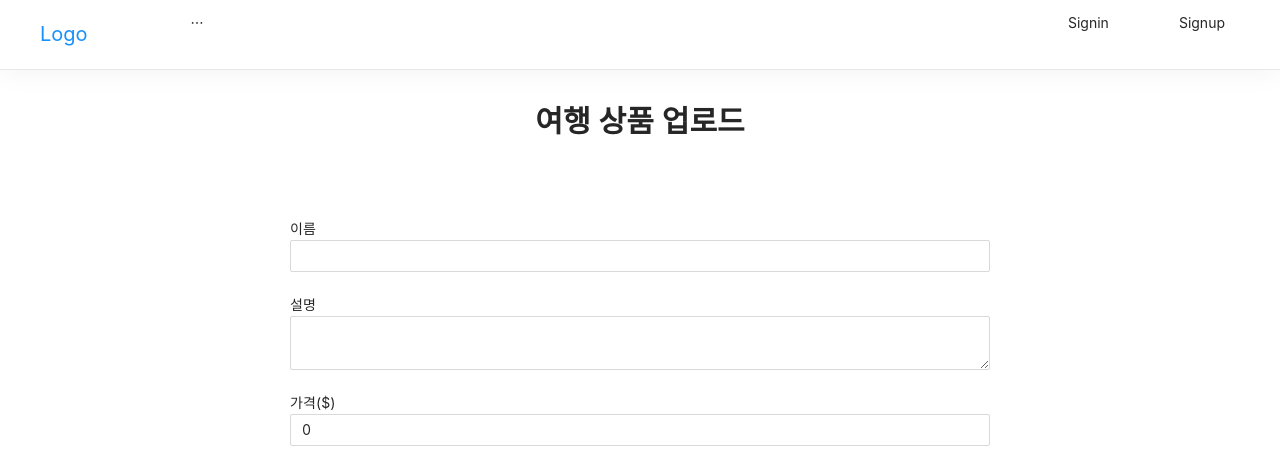
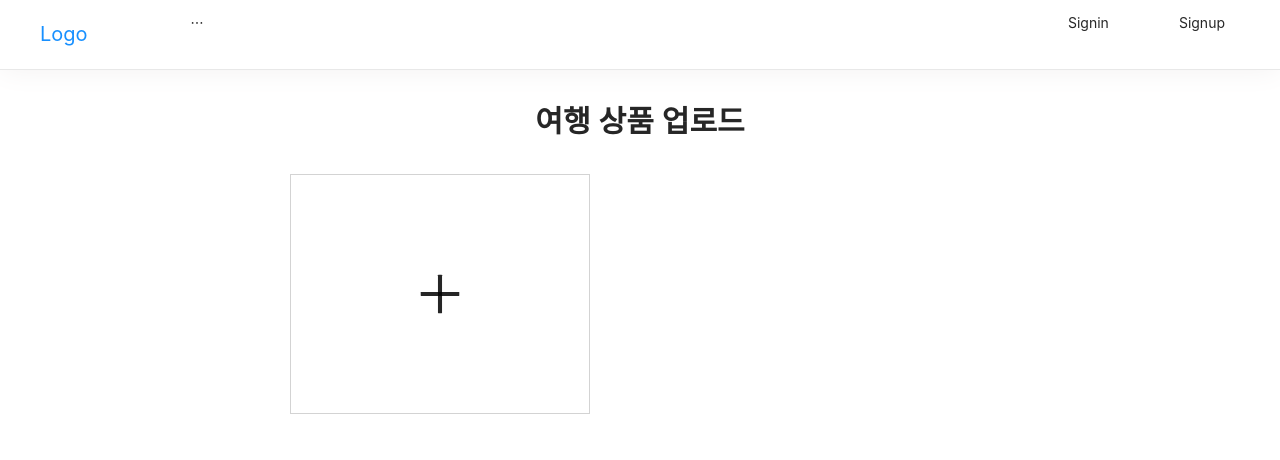
Before and after one commit to d0orHyeok/react-shopping, a React (Create React App) app in the folder client/: page /product/upload in a window 1280 px wide. Shown: the top 460 px of the page. Built offline with nearby package versions, Linux system fonts and the light colour scheme; no server answers.

Commit message:
Create: 파일 업로드를 위한 Dropzone 생성

```diff
--- a/client/package.json
+++ b/client/package.json
@@ -15,6 +15,7 @@
     "react": "^17.0.2",
     "react-app-polyfill": "^2.0.0",
     "react-dom": "^17.0.2",
+    "react-dropzone": "^11.4.2",
     "react-icons": "^4.3.1",
     "react-redux": "^7.2.6",
     "react-router-dom": "^6.0.2",
--- /dev/null
+++ b/client/src/components/utils/FileUpload.js
@@ -0,0 +1,32 @@
+import React from 'react';
+import Dropzone from 'react-dropzone';
+import { PlusOutlined } from '@ant-design/icons';
+
+function FileUpload() {
+  return (
+    <div style={{ display: 'flex', justifyContent: 'space-between' }}>
+      <Dropzone onDrop={acceptedFiles => console.log(acceptedFiles)}>
+        {({ getRootProps, getInputProps }) => (
+          <section>
+            <div
+              style={{
+                width: 300,
+                height: 240,
+                border: '1px solid lightgray',
+                display: 'flex',
+                alignItems: 'center',
+                justifyContent: 'center',
+              }}
+              {...getRootProps()}
+            >
+              <input {...getInputProps()} />
+              <PlusOutlined style={{ fontSize: '3rem' }} />
+            </div>
+          </section>
+        )}
+      </Dropzone>
+    </div>
+  );
+}
+
+export default FileUpload;
--- a/client/src/components/views/UploadProductPage/UploadProductPage.js
+++ b/client/src/components/views/UploadProductPage/UploadProductPage.js
@@ -1,5 +1,6 @@
 import React, { useState } from 'react';
 import { Typography, Button, Form, Input } from 'antd';
+import FileUpload from '../../utils/FileUpload';
 
 const { Title } = Typography;
 const { TextArea } = Input;
@@ -39,6 +40,7 @@ function UploadProductPage() {
       </div>
 
       <Form>
+        <FileUpload />
         <br />
         <br />
         <label>이름</label>
```
Also changed, not shown: 1 other file (tests, documents, lock files or other folders).
